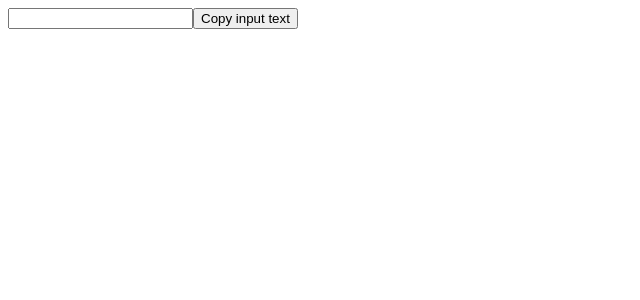
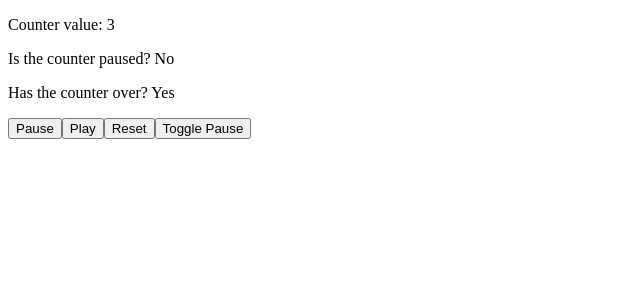
Before and after one commit to novajslabs/nova.js, a React (Vite) app: page / in a window 1280 px wide. Shown: the top 300 px of the page, without its empty margins (0-640 px from the left). Built offline with nearby package versions, Linux system fonts and the light colour scheme.

Commit message:
feat: add useCountup for ts #14

```diff
--- a/src/App.tsx
+++ b/src/App.tsx
@@ -1,20 +1,18 @@
-import { useClipboard } from "./hooks/ts/useClipboard";
-import { useRef } from "react";
+import { useCountup } from "./hooks/ts/useCountup";
 
 function App() {
-  const { copiedText, copyToClipboard } = useClipboard();
-  const inputRef = useRef<HTMLInputElement>(null);
-
-  const handleClick = () => {
-    copyToClipboard(inputRef.current?.value || "")
-      .then(() => alert("Copied!"))
-      .catch(() => alert("Failed!"));
-  };
+  const { current, isPaused, isOver, pause, play, reset, togglePause } =
+    useCountup(0, 3);
 
   return (
     <div>
-      <input type="text" ref={inputRef} />
-      <button onClick={handleClick}>Copy input text</button>
+      <p>Counter value: {current}</p>
+      <p>Is the counter paused? {isPaused ? "Yes" : "No"}</p>
+      <p>Has the counter over? {isOver ? "Yes" : "No"}</p>
+      <button onClick={pause}>Pause</button>
+      <button onClick={play}>Play</button>
+      <button onClick={reset}>Reset</button>
+      <button onClick={togglePause}>Toggle Pause</button>
     </div>
   );
 }
--- /dev/null
+++ b/src/hooks/ts/useCountup.ts
@@ -0,0 +1,50 @@
+import { useState, useEffect } from "react";
+
+interface Counter {
+  current: string;
+  isPaused: boolean;
+  isOver: boolean;
+  pause: () => void;
+  play: () => void;
+  reset: () => void;
+  togglePause: () => void;
+}
+
+export const useCountup = (min: number, max: number): Counter => {
+  const [count, setCount] = useState(min);
+  const [paused, setPaused] = useState(false);
+  const [isOver, setIsOver] = useState(false);
+
+  useEffect(() => {
+    if (paused) {
+      return;
+    }
+
+    const interval = setInterval(() => {
+      setCount((prev) => prev + 1);
+    }, 1000);
+
+    if (count >= max) {
+      setIsOver(true);
+      clearInterval(interval);
+      return;
+    }
+
+    return () => clearInterval(interval);
+  }, [count, min, max, paused]);
+
+  return {
+    current: count.toString(),
+    isPaused: paused,
+    isOver,
+    pause: () => setPaused(true),
+    play: () => setPaused(false),
+    reset: () => {
+      setIsOver(false);
+      setCount(min);
+    },
+    togglePause: () => {
+      setPaused(!paused);
+    },
+  };
+};
```
